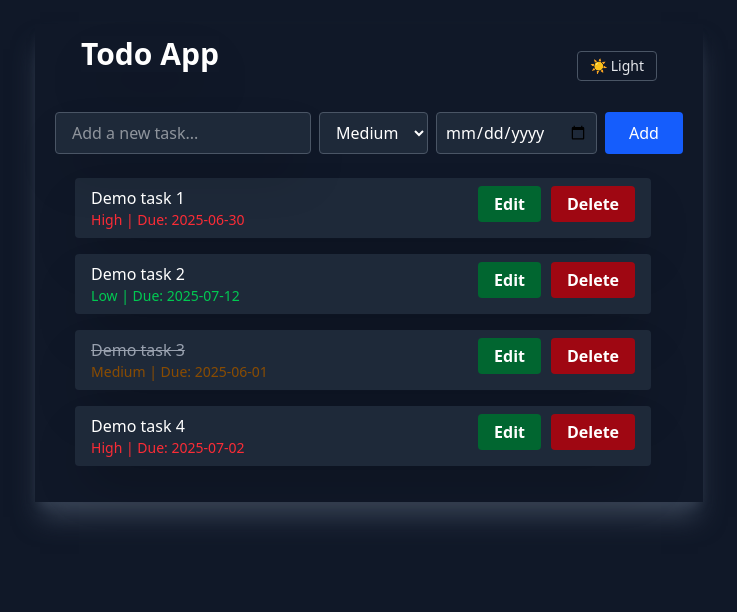
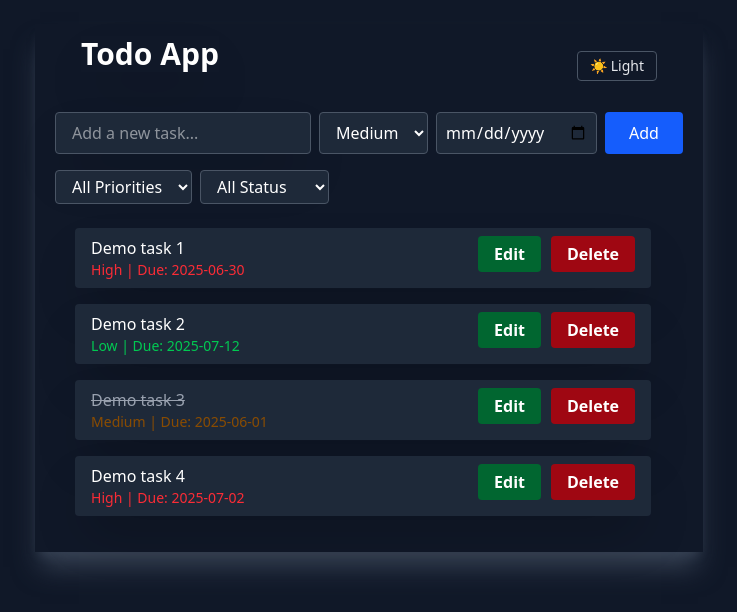
Before and after one commit to karthi-mr/react-todo-app, a React (Vite) app: page / in a window 1280 px wide. Shown: the top 612 px of the page, without its empty margins (271-1008 px from the left). Built offline with nearby package versions, Linux system fonts and the light colour scheme.

Commit message:
added filter deature

```diff
--- a/src/App.jsx
+++ b/src/App.jsx
@@ -4,11 +4,18 @@ import TodoForm from './components/TodoForm';
 import TodoList from './components/TodoList';
 import ThemeToggle from './components/ThemeToggle';
 import { predefinedTasks } from './utils/sampleTasks';
+import FilterBar from './components/FilterBar';
 
+// setting dark mode to true initially
 const setDarkModeInitially = true;
+
+// preDefined filters with priority and status
+const filtersDefined = {priority: '', status: ''}
+
 export default function App() {
-  const [todos, setTodos] = useState(predefinedTasks);
-  const [darkMode, setDarkMode] = useState(setDarkModeInitially);
+  const [todos, setTodos] = useState(predefinedTasks); // creating state for tasks
+  const [darkMode, setDarkMode] = useState(setDarkModeInitially); // creating state for theme
+  const [filters, setFilters] = useState(filtersDefined); // creating state for filters
 
   useEffect(() => {
     document.documentElement.classList.toggle('dark', darkMode);
@@ -36,6 +43,15 @@ export default function App() {
     );
   };
 
+  /* Function to get filtered todos based on priority and status */
+  function getFiltersTodos() {
+    return todos.filter(todo => {
+      const matchedPriority = filters.priority ? todo.priority === filters.priority : true;
+      const matchedStatus = filters.status === 'completed' ? todo.isCompleted : filters.status === 'active' ? !todo.isCompleted : true;
+      return matchedPriority && matchedStatus;
+    })
+  }
+
   return (
     <div className="min-h-screen p-6 transition flex flex-col items-center bg-gray-100 dark:bg-gray-900 dark:text-white">
       <div className="border-0 py-3 px-5 shadow-xl shadow-gray-500 dark:shadow-xl dark:shadow-gray-700">
@@ -46,8 +62,9 @@ export default function App() {
           </div>
         </div>
         <TodoForm onAddTodo={addTodo} />
+        <FilterBar filters={filters} setFilters={setFilters} />
         <TodoList
-          todos={todos}
+          todos={getFiltersTodos()}
           onUpdateTodo={updateTodo}
           onDeleteTodo={deleteTodo}
           onUpdateTodoStatus={updateTodoStatus}
--- /dev/null
+++ b/src/components/FilterBar.jsx
@@ -0,0 +1,26 @@
+export default function FilterBar({ filters, setFilters }) {
+  return (
+    <div className="flex gap-2 mb-4 flex-wrap">
+      {/* priority filter */}
+      <select
+        className="px-3 py-1 border rounded dark:bg-gray-800 dark:border-gray-600"
+        value={filters.priority}
+        onChange={(e) => setFilters({ ...filters, priority: e.target.value })}>
+          <option value="">All Priorities</option>
+          <option value="High">High</option>
+          <option value="Medium">Medium</option>
+          <option value="Low">Low</option>
+      </select>
+
+      {/* status filter */}
+      <select
+        className="px-3 py-1 border rounded dark:bg-gray-800 dark:border-gray-600"
+        value={filters.status}
+        onChange={(e) => setFilters({ ...filters, status: e.target.value })}>
+          <option value="">All Status</option>
+          <option value="active">Active</option>
+          <option value="completed">Completed</option>
+      </select>
+    </div>
+  );
+}
```
